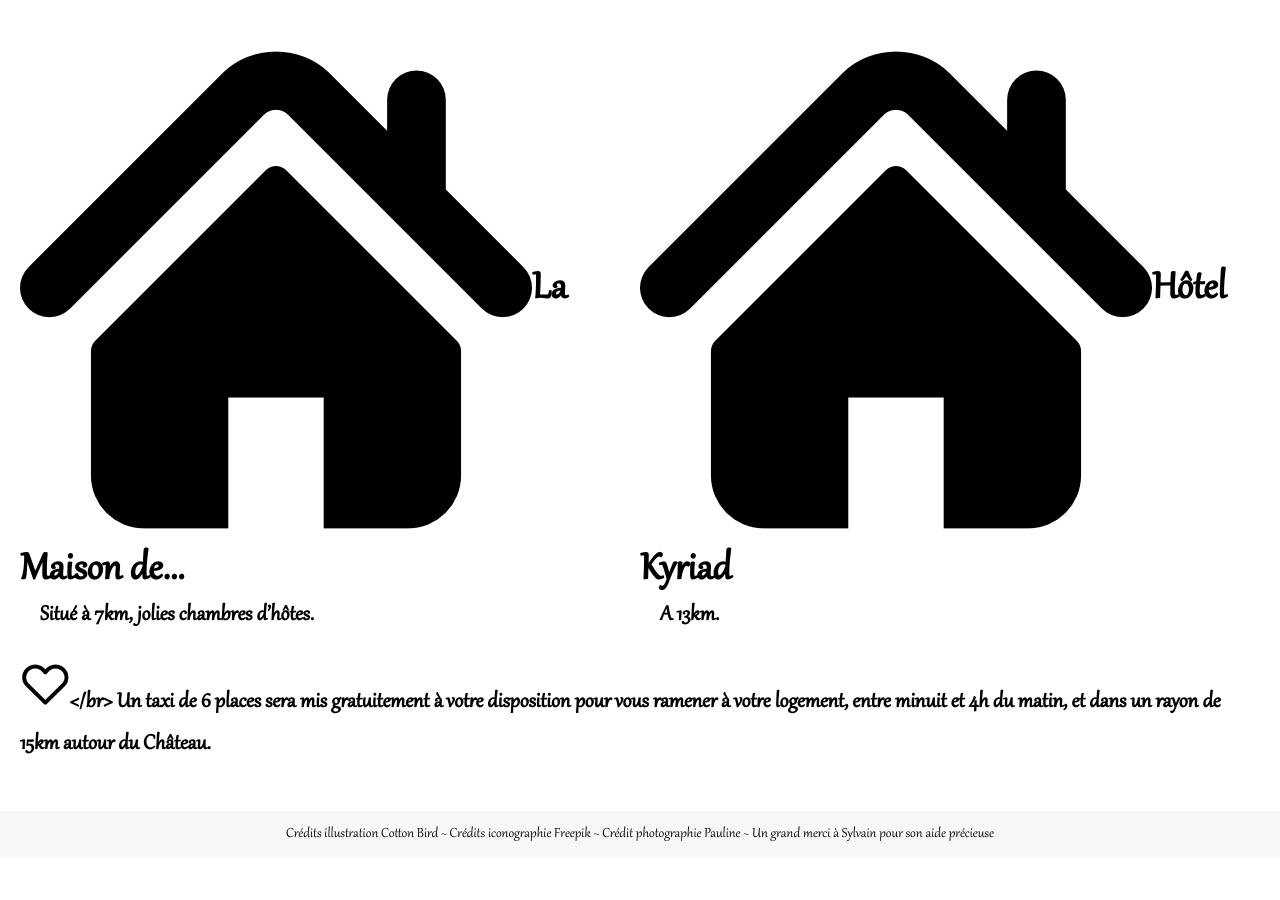
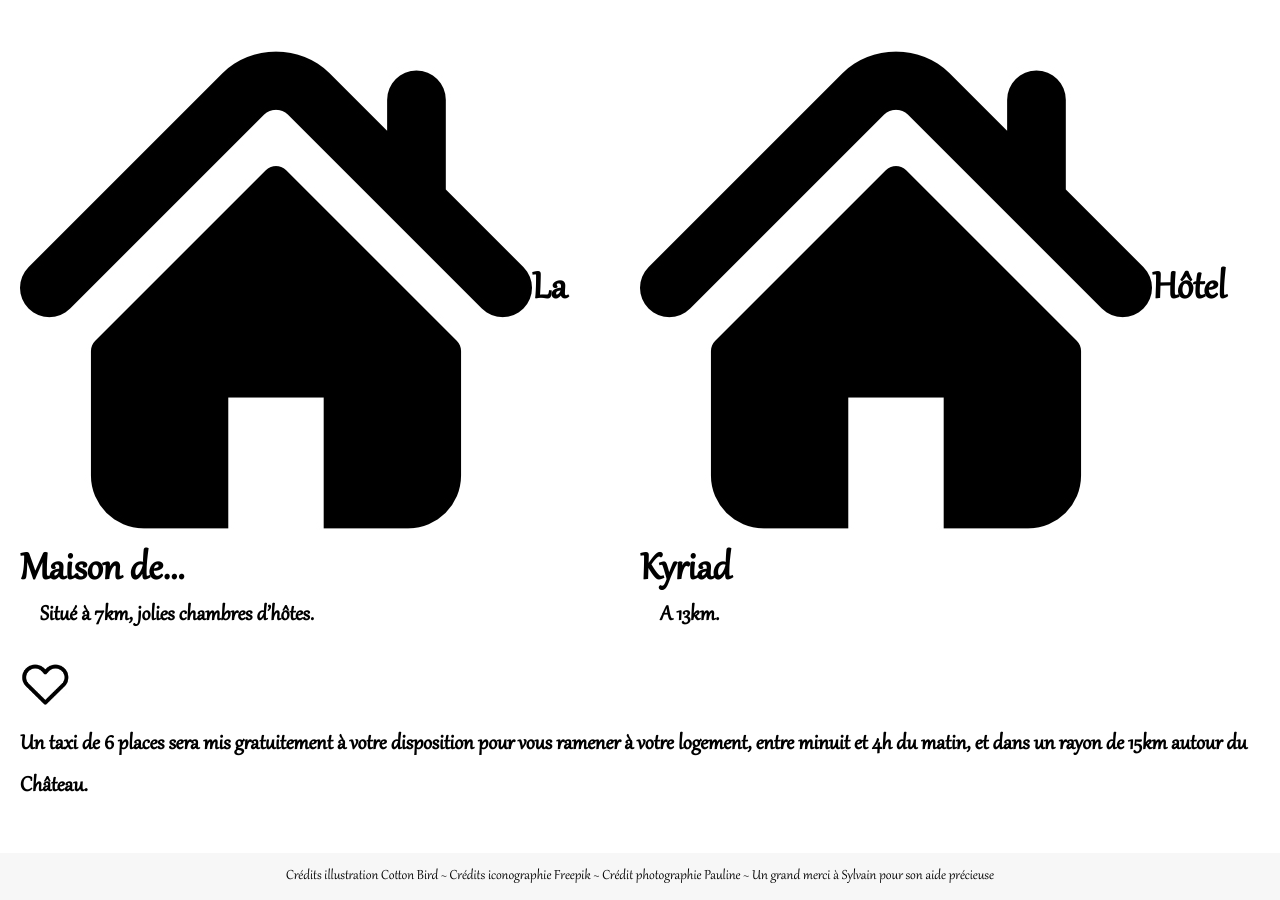
Before and after one commit to Germinal-A/Site-du-Mariage-de-Julia-et-Germain, a Jekyll site: the page built from logements.md, in a window 1280 px wide and 900 px high, scrolled down 2995 px. Built offline with Jekyll 4.4.1, drawn with Linux system fonts in a browser that asks for light colours; before the commit the page ends 3853 px from its top, so only the background shows below that.

Commit message:
Update logements.md

```diff
--- a/logements.md
+++ b/logements.md
@@ -57,5 +57,5 @@ Voici une proposition de logements à proximité du Château, dont la propriéta
   %}
 </div>
 
-![](assets/Coeur.jpg){: .center width="4%"}</br>
+![](assets/Coeur.jpg){: .center width="4%"}<br/>
 Un taxi de 6 places sera mis gratuitement à votre disposition pour vous ramener à votre logement, entre minuit et 4h du matin, et dans un rayon de 15km autour du Château.
```
